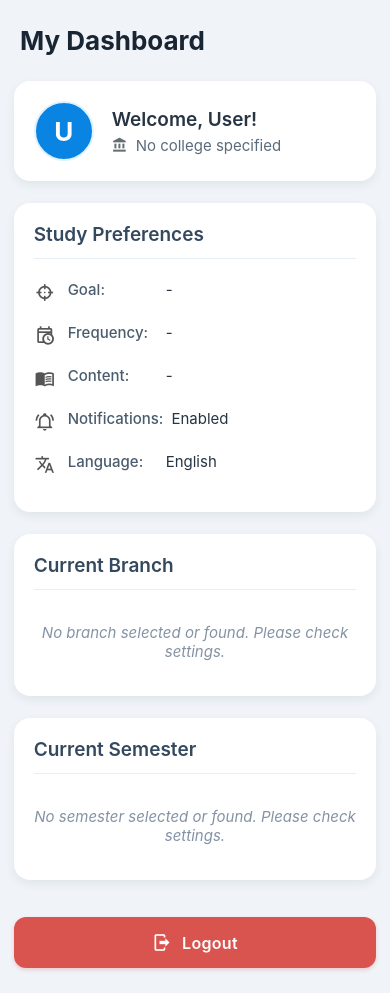
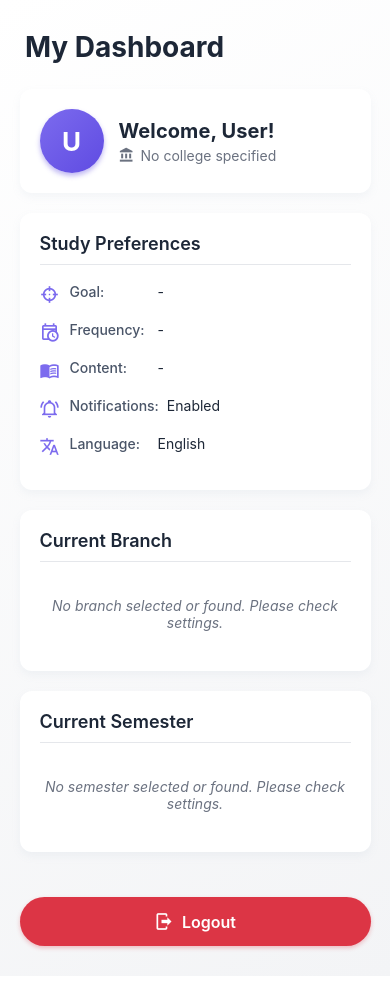
Before and after one commit to hasanraiyan/PYQDeck-android, a React Native app in the folder my-app/: screen /Home in a window 390 px wide. Built offline with nearby package versions, Linux system fonts and the light colour scheme; no server answers.

Commit message:
style(HomeScreen): update UI with gradient backgrounds and color theme
Refactor the HomeScreen component to use LinearGradient for backgrounds and replace hardcoded colors with a centralized color palette (COLORS). This improves visual consistency and maintainability across the application.

```diff
--- a/my-app/src/screens/HomeScreen.js
+++ b/my-app/src/screens/HomeScreen.js
@@ -3,6 +3,10 @@ import React, { useState, useEffect } from 'react';
 import {
   View, Text, StyleSheet, TouchableOpacity, ActivityIndicator, ScrollView, Dimensions,
 } from 'react-native';
+// Add LinearGradient for backgrounds
+import { LinearGradient } from 'expo-linear-gradient';
+// Import custom COLORS palette
+import { COLORS } from '../constants/Colors';
 import { useAuth } from '../context/AuthContext';
 import { useApp } from '../context/AppContext';
 
@@ -13,7 +17,7 @@ import { MaterialCommunityIcons as DetailRowIcon } from '@expo/vector-icons'; //
 const { width } = Dimensions.get('window');
 
 // Helper component for detail rows (uses DetailRowIcon)
-const DetailRow = ({ label, value, iconName, iconColor = '#555' }) => (
+const DetailRow = ({ label, value, iconName, iconColor = COLORS.textSecondary }) => (
   <View style={styles.detailRow}>
     {iconName && <DetailRowIcon name={iconName} size={20} color={iconColor} style={styles.detailIcon} />}
     <Text style={styles.detailLabel}>{label}:</Text>
@@ -22,16 +26,16 @@ const DetailRow = ({ label, value, iconName, iconColor = '#555' }) => (
 );
 
 // Function to render the actual icon from branch or semester data
-const renderActualIcon = (iconData, defaultIconName = "help-circle-outline", size = 24, color = '#0984e3') => {
+const renderActualIcon = (iconData, defaultIconName = "help-circle-outline", size = 24, color = COLORS.primary) => {
   if (iconData && iconData.set && iconData.name) {
     const IconComponent = ExpoVectorIcons[iconData.set];
     if (IconComponent) {
       return <IconComponent name={iconData.name} size={size} color={color} />;
     }
     console.warn(`Icon set "${iconData.set}" not found or not correctly named in ExpoVectorIcons. Using fallback.`);
-    return <DetailRowIcon name={defaultIconName} size={size} color="#888" />;
+    return <DetailRowIcon name={defaultIconName} size={size} color={COLORS.textSecondary} />;
   }
-  return <DetailRowIcon name={defaultIconName} size={size} color="#888" />;
+  return <DetailRowIcon name={defaultIconName} size={size} color={COLORS.textSecondary} />;
 };
 
 
@@ -193,24 +197,35 @@ export default function HomeScreen() {
   };
 
   return (
+    <LinearGradient
+      colors={[COLORS.background, COLORS.lightGray]} // Softer background gradient
+      start={{ x: 0, y: 0.2 }}
+      end={{ x: 1, y: 1 }}
+      style={styles.gradientBackground}
+    >
       <ScrollView style={styles.scrollView} contentContainerStyle={styles.container}>
         <Text style={styles.screenTitle}>My Dashboard</Text>
 
         {/* User Profile Section -- MODIFIED HERE -- */}
         <View style={[styles.card, styles.profileCard]}>
           <View style={styles.avatarWrapper}>
-          <View style={styles.avatarCircle}>
+            <LinearGradient
+              colors={[COLORS.primary, COLORS.primaryDark]} // Gradient for avatar background
+              style={styles.avatarCircle} // Apply to avatarCircle directly
+              start={{ x: 0, y: 0 }}
+              end={{ x: 1, y: 1 }}
+            >
               <Text style={styles.avatarInitial}>
                 {avatarInitialDisplay}
               </Text>
-          </View>
+            </LinearGradient>
           </View>
           <View style={styles.profileInfo}>
             <Text style={styles.profileName}>
               Welcome, {displayName}!
             </Text>
             <View style={styles.profileDetailRow}>
-            <DetailRowIcon name="bank" size={16} color="#636e72" style={styles.profileIcon} />
+              <DetailRowIcon name="bank" size={16} color={COLORS.textSecondary} style={styles.profileIcon} />
               <Text style={styles.profileCollege}>
                 {userPreferences?.college || 'No college specified'}
               </Text>
@@ -223,15 +238,16 @@ export default function HomeScreen() {
         <Text style={styles.cardTitle}>Study Preferences</Text>
         {userPreferences ? (
           <>
-            <DetailRow label="Goal" value={userPreferences.goal} iconName="target" />
-            <DetailRow label="Frequency" value={userPreferences.frequency} iconName="calendar-clock-outline" />
-            <DetailRow label="Content" value={userPreferences.preferredContent} iconName="book-open-variant" />
+            <DetailRow label="Goal" value={userPreferences.goal} iconName="target" iconColor={COLORS.primary} />
+            <DetailRow label="Frequency" value={userPreferences.frequency} iconName="calendar-clock-outline" iconColor={COLORS.primary}/>
+            <DetailRow label="Content" value={userPreferences.preferredContent} iconName="book-open-variant" iconColor={COLORS.primary}/>
             <DetailRow
                 label="Notifications"
                 value={userPreferences.notificationsEnabled ? 'Enabled' : 'Disabled'}
                 iconName={userPreferences.notificationsEnabled ? "bell-ring-outline" : "bell-off-outline"}
+                iconColor={COLORS.primary}
             />
-            <DetailRow label="Language" value={userPreferences.language} iconName="translate" />
+            <DetailRow label="Language" value={userPreferences.language} iconName="translate" iconColor={COLORS.primary}/>
           </>
         ) : (
           <Text style={styles.placeholderText}>Loading preferences or not set.</Text>
@@ -242,11 +258,11 @@ export default function HomeScreen() {
       <View style={styles.card}>
         <Text style={styles.cardTitle}>Current Branch</Text>
         {loadingBranch ? (
-          <ActivityIndicator size="large" color={styles.activityIndicator.color} />
+          <ActivityIndicator size="large" color={COLORS.primary} />
         ) : branchDetails ? (
           <>
             <View style={styles.mainItemContainer}>
-              {renderActualIcon(branchDetails.icon, "school-outline", 28, styles.mainItemText.color)}
+              {renderActualIcon(branchDetails.icon, "school-outline", 28, COLORS.primaryDark)}
               <Text style={styles.mainItemText}>
                 {branchDetails.name || '-'}
               </Text>
@@ -269,11 +285,12 @@ export default function HomeScreen() {
       <View style={styles.card}>
         <Text style={styles.cardTitle}>Current Semester</Text>
         {loadingSemester ? (
-          <ActivityIndicator size="large" color={styles.activityIndicator.color} />
+          <ActivityIndicator size="large" color={COLORS.primary} />
         ) : semesterDetails ? (
           <>
             <View style={styles.mainItemContainer}>
-              <DetailRowIcon name="counter" size={28} color={styles.mainItemText.color} />
+              {/* Using a more thematic icon color */}
+              <DetailRowIcon name="counter" size={28} color={COLORS.primaryDark} />
               <Text style={styles.mainItemText}>
                 Semester {semesterDetails.number || '-'}
               </Text>
@@ -284,11 +301,11 @@ export default function HomeScreen() {
                     label="Branch Context"
                     value={semesterDetails.branch.name || semesterDetails.branch}
                     iconName={semesterDetails.branch.icon ? undefined : "information-outline"}
-                    iconColor="#555"
+                    iconColor={COLORS.textSecondary}
                 >
                     {semesterDetails.branch.icon && typeof semesterDetails.branch.icon === 'object' && (
                         <View style={{ flexDirection: 'row', alignItems: 'center', marginLeft: 5 }}>
-                            {renderActualIcon(semesterDetails.branch.icon, "school-outline", 18, styles.detailValue.color)}
+                            {renderActualIcon(semesterDetails.branch.icon, "school-outline", 18, COLORS.textBody)}
                         </View>
                     )}
                 </DetailRow>
@@ -310,75 +327,87 @@ export default function HomeScreen() {
         <Text style={styles.logoutButtonText}>Logout</Text>
       </TouchableOpacity>
       </ScrollView>
+    </LinearGradient>
   );
 }
 
 const styles = StyleSheet.create({
+  gradientBackground: {
+    flex: 1,
+  },
   scrollView: {
     flex: 1,
-    backgroundColor: '#f0f4f8',
   },
   container: {
     alignItems: 'center',
-    paddingVertical: 25,
+    paddingVertical: 30, // Increased top/bottom padding
     paddingHorizontal: 15,
   },
   screenTitle: {
-    fontSize: 26,
+    fontSize: 28, // Slightly larger
     fontWeight: 'bold',
-    color: '#1a2533',
+    color: COLORS.textTitle, // Use textTitle for main screen title
     marginBottom: 25,
     alignSelf: 'flex-start',
-    paddingHorizontal: 5,
+    paddingHorizontal: 10, // Added horizontal padding for the title itself
   },
   card: {
-    backgroundColor: 'white',
-    borderRadius: 16,
+    backgroundColor: COLORS.white, // Solid white for cards
+    borderRadius: 12, // Standardized border radius
     padding: 20,
-    width: width * 0.93,
-    marginBottom: 22,
-    shadowColor: '#2c3e50',
+    width: width * 0.9, // Standardized card width
+    marginBottom: 20, // Standardized margin
+    shadowColor: COLORS.shadowColor, // Use shadowColor from theme
     shadowOffset: { width: 0, height: 4 },
-    shadowOpacity: 0.08,
-    shadowRadius: 10,
+    shadowOpacity: 0.1,
+    shadowRadius: 8,
     elevation: 5,
   },
+  // cardGradientHeader: { // Removed
+  // },
   cardTitle: {
-    fontSize: 19,
-    fontWeight: '600',
-    color: '#34495e',
-    marginBottom: 18,
+    fontSize: 18, // Adjusted size
+    fontWeight: '600', // Semi-bold
+    color: COLORS.textTitle,
+    marginBottom: 15,
     borderBottomWidth: 1,
-    borderBottomColor: '#e8edf1',
-    paddingBottom: 12,
+    borderBottomColor: COLORS.lightBorder,
+    paddingBottom: 10,
+    textAlign: 'left',
   },
   placeholderText: {
-    fontSize: 15,
-    color: '#8492a6',
+    fontSize: 14, // Adjusted size
+    color: COLORS.textSecondary,
     textAlign: 'center',
-    paddingVertical: 15,
+    paddingVertical: 20, // More padding
     fontStyle: 'italic',
   },
-  activityIndicator: {
-      color: '#0984e3',
-      marginVertical: 20,
-  },
+  // activityIndicator style is applied directly in JSX with COLORS.primary
   profileCard: {
     flexDirection: 'row',
     alignItems: 'center',
+    paddingVertical: 20, // Adjusted padding
+    backgroundColor: COLORS.white, // Ensure profile card also has solid background
   },
   avatarWrapper: {
-    marginRight: 18,
+    marginRight: 15,
   },
+  // avatarGlow: { // Removed
+  // },
   avatarCircle: {
-    width: 60,
-    height: 60,
-    borderRadius: 30,
-    backgroundColor: '#0984e3',
+    width: 64,
+    height: 64,
+    borderRadius: 32,
     alignItems: 'center',
     justifyContent: 'center',
-    borderWidth: 2.5,
-    borderColor: '#e0f2fe',
+    // backgroundColor is handled by LinearGradient
+    // borderWidth: 2, // Optional: keep border if desired over gradient
+    // borderColor: COLORS.white, // Optional
+    shadowColor: COLORS.primaryDark,
+    shadowOffset: { width: 0, height: 3 },
+    shadowOpacity: 0.4,
+    shadowRadius: 5,
+    elevation: 6,
   },
   avatarInitial: {
     color: '#fff',
@@ -389,82 +418,84 @@ const styles = StyleSheet.create({
     flex: 1,
   },
   profileName: {
-    fontSize: 19,
-    fontWeight: '600',
-    color: '#273444',
-    marginBottom: 5,
+    fontSize: 20, // Adjusted size
+    fontWeight: 'bold',
+    color: COLORS.textTitle, // Changed to textTitle for better readability
+    marginBottom: 4,
+    // Removed text shadow
+    letterSpacing: 0.1,
   },
   profileDetailRow: {
     flexDirection: 'row',
     alignItems: 'center',
   },
   profileIcon: {
-    marginRight: 8,
+    marginRight: 6,
   },
   profileCollege: {
-    fontSize: 15,
-    color: '#5a6b7b',
+    fontSize: 14,
+    color: COLORS.textSecondary, // Use textSecondary for less emphasis
   },
   mainItemContainer: {
     flexDirection: 'row',
     alignItems: 'center',
-    marginBottom: 15,
+    marginBottom: 12,
+    paddingVertical: 4,
   },
   mainItemText: {
-    fontSize: 20,
+    fontSize: 18, // Adjusted size
     fontWeight: '600',
-    color: '#2c3e50',
-    marginLeft: 12,
+    color: COLORS.textTitle,
+    marginLeft: 10,
     flexShrink: 1,
   },
   detailRow: {
     flexDirection: 'row',
-    alignItems: 'flex-start',
-    marginBottom: 14,
+    alignItems: 'flex-start', // Kept as flex-start for potentially multi-line values
+    marginBottom: 10,
     paddingVertical: 3,
   },
   detailIcon: {
-    marginRight: 12,
-    width: 22,
-    marginTop: 2,
+    marginRight: 10,
+    width: 20, // Standardized icon width
+    marginTop: 1, // Fine-tune alignment
     textAlign: 'center',
   },
   detailLabel: {
-    fontSize: 15,
-    color: '#4a5c6d',
-    fontWeight: '500',
+    fontSize: 14,
+    color: COLORS.textBody,
+    fontWeight: '500', // Medium weight
     marginRight: 8,
-    minWidth: 90,
+    minWidth: 80, // Adjusted minWidth
   },
   detailValue: {
-    fontSize: 15,
-    color: '#273444',
+    fontSize: 14,
+    color: COLORS.textTitle,
     flex: 1,
     textAlign: 'left',
   },
   logoutButton: {
-    marginTop: 15,
-    backgroundColor: '#d9534f',
-    paddingVertical: 15,
+    marginTop: 25,
+    backgroundColor: COLORS.error,
+    paddingVertical: 14,
     paddingHorizontal: 30,
-    borderRadius: 12,
+    borderRadius: 25, // Rounded
     flexDirection: 'row',
     alignItems: 'center',
     justifyContent: 'center',
     elevation: 3,
-    shadowColor: '#c9302c',
+    shadowColor: COLORS.error,
     shadowOffset: { width: 0, height: 2 },
-    shadowOpacity: 0.2,
+    shadowOpacity: 0.3,
     shadowRadius: 4,
-    width: width * 0.93,
+    width: width * 0.9, // Match card width
   },
   logoutIcon: {
-    marginRight: 10,
+    marginRight: 8,
   },
   logoutButtonText: {
     color: 'white',
     fontSize: 16,
-    fontWeight: '600',
-    letterSpacing: 0.3,
+    fontWeight: '600', // Semi-bold
   },
 });
```
Lines whose indentation alone changed are shown as unchanged.
